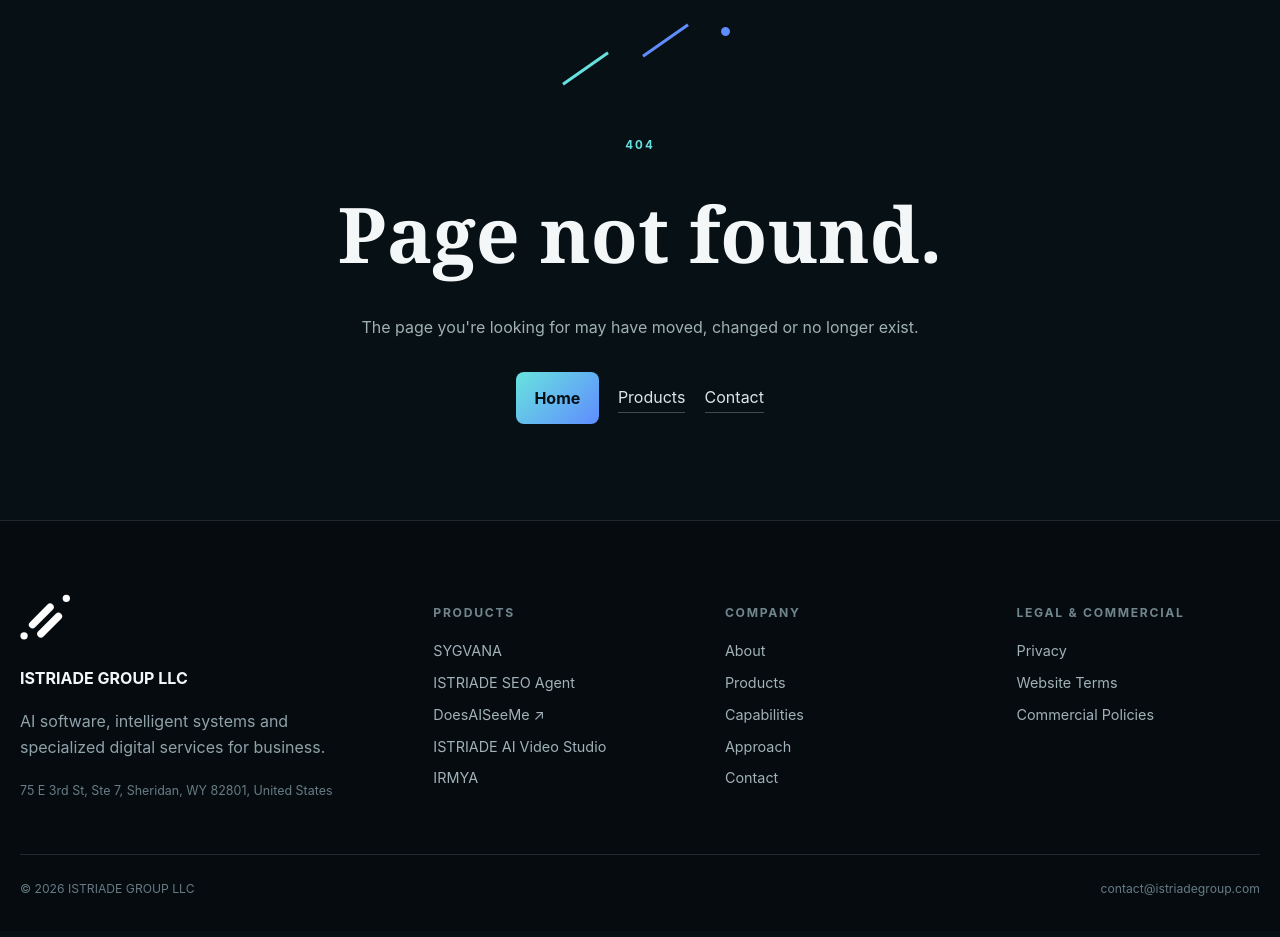
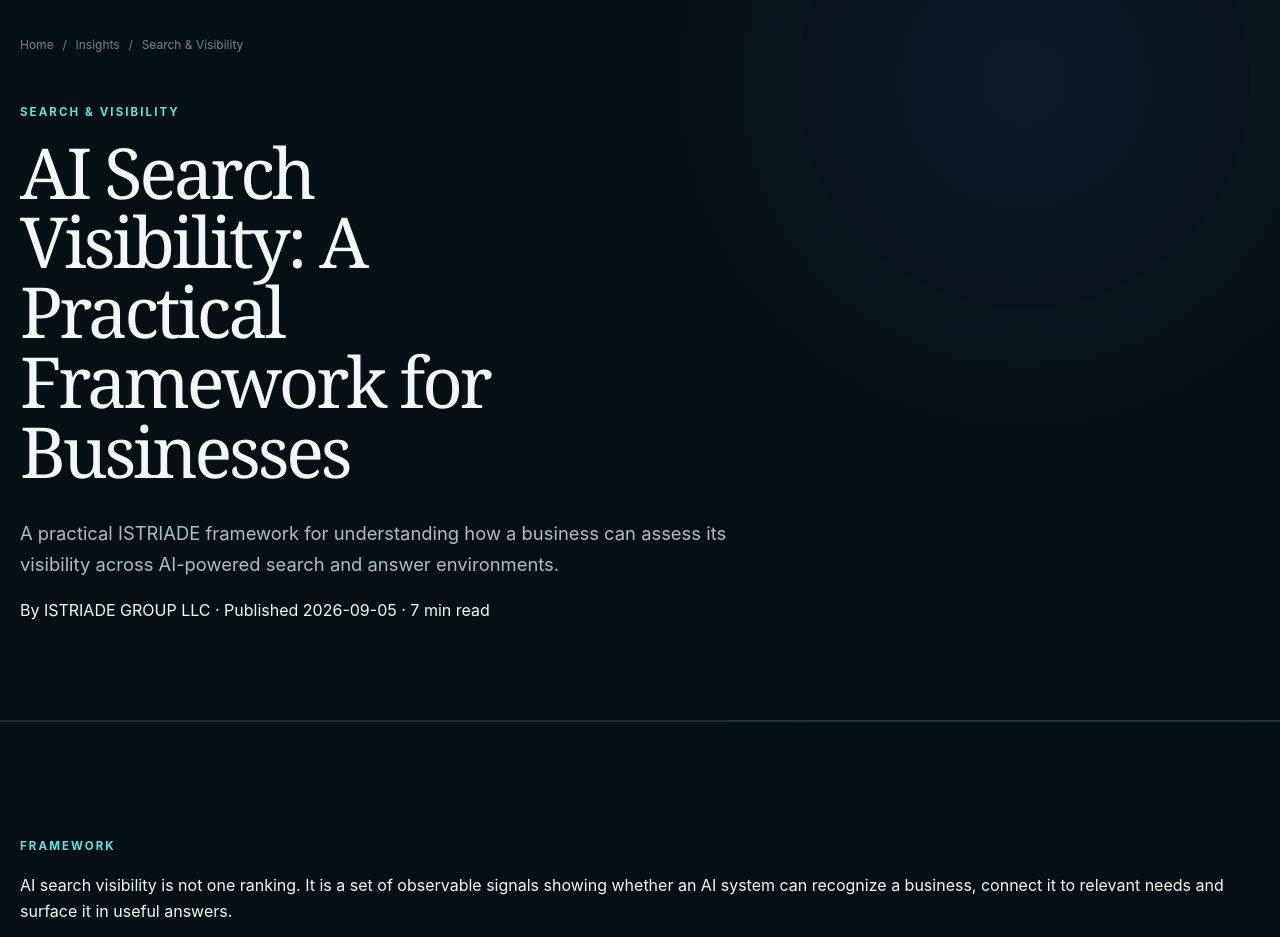
Before and after one commit to Abaco3300/istriade-web, a Next.js app: page /insights/ai-search-visibility-business-framework/ in a window 1280 px wide. Before the commit this address had no page. Shown: the part 160-1097 px from the top of the page. Built offline with nearby package versions, Linux system fonts and the light colour scheme.

Commit message:
Add reusable corporate Insight article page

```diff
--- /dev/null
+++ b/app/insights/[slug]/page.tsx
@@ -0,0 +1,92 @@
+import type { Metadata } from "next";
+import Link from "next/link";
+import { notFound } from "next/navigation";
+import { StructuredData } from "@/components/StructuredData";
+import { getInsight, insights } from "@/data/insights";
+import { pageMetadata } from "@/lib/metadata";
+import { site } from "@/lib/site";
+
+type InsightPageProps = {
+  params: Promise<{ slug: string }>;
+};
+
+export function generateStaticParams() {
+  return insights.map((insight) => ({ slug: insight.slug }));
+}
+
+export async function generateMetadata({ params }: InsightPageProps): Promise<Metadata> {
+  const { slug } = await params;
+  const insight = getInsight(slug);
+  if (!insight) return {};
+
+  return pageMetadata({
+    title: `${insight.title} — ISTRIADE Insights`,
+    description: insight.description,
+    path: `/insights/${insight.slug}/`,
+  });
+}
+
+export default async function InsightArticlePage({ params }: InsightPageProps) {
+  const { slug } = await params;
+  const insight = getInsight(slug);
+  if (!insight) notFound();
+
+  const articleUrl = `${site.url}/insights/${insight.slug}/`;
+  const structuredData = {
+    "@context": "https://schema.org",
+    "@type": "Article",
+    "@id": `${articleUrl}#article`,
+    headline: insight.title,
+    description: insight.description,
+    datePublished: insight.published,
+    dateModified: insight.updated,
+    inLanguage: "en-US",
+    mainEntityOfPage: articleUrl,
+    author: { "@id": `${site.url}/#organization` },
+    publisher: { "@id": `${site.url}/#organization` },
+    isPartOf: { "@id": `${site.url}/#website` },
+  };
+
+  return (
+    <>
+      <StructuredData data={structuredData} />
+      <article className="insight-article">
+        <header className="page-hero insight-hero">
+          <div className="container insight-shell">
+            <nav className="breadcrumb" aria-label="Breadcrumb">
+              <Link href="/">Home</Link><span>/</span><Link href="/insights/">Insights</Link><span>/</span><span>{insight.category}</span>
+            </nav>
+            <p className="eyebrow">{insight.category}</p>
+            <h1>{insight.title}</h1>
+            <p className="page-lead">{insight.description}</p>
+            <p className="insight-byline">By ISTRIADE GROUP LLC · Published {insight.published} · {insight.readingTime}</p>
+          </div>
+        </header>
+
+        <section className="section">
+          <div className="container insight-layout">
+            <aside className="insight-aside">
+              <p className="eyebrow">Framework</p>
+              <p>{insight.summary}</p>
+              <Link className="text-link" href="/insights/">All insights →</Link>
+            </aside>
+            <div className="article-body">
+              {insight.sections.map((section) => (
+                <section key={section.heading} className="article-section">
+                  <h2>{section.heading}</h2>
+                  {section.paragraphs.map((paragraph) => <p key={paragraph}>{paragraph}</p>)}
+                  {section.bullets ? (
+                    <ul>{section.bullets.map((bullet) => <li key={bullet}>{bullet}</li>)}</ul>
+                  ) : null}
+                </section>
+              ))}
+              <div className="article-boundary">
+                <p><strong>About this article.</strong> This is an ISTRIADE corporate perspective intended to explain an operating framework. It is not a product specification, contractual commitment or guarantee of a business outcome.</p>
+              </div>
+            </div>
+          </div>
+        </section>
+      </article>
+    </>
+  );
+}
```
